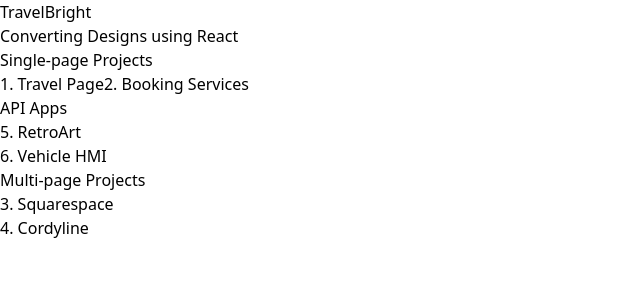
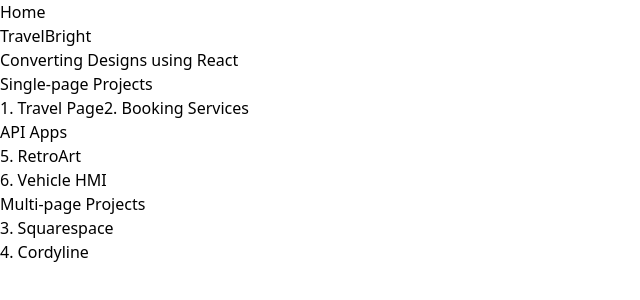
Before and after one commit to akin-oladejo/react-practice, a React (Vite) app: page / in a window 1280 px wide. Shown: the top 300 px of the page, without its empty margins (0-640 px from the left). Built offline with nearby package versions, Linux system fonts and the light colour scheme.

Commit message:
fix: add home link

```diff
--- a/src/components/RootHeader.jsx
+++ b/src/components/RootHeader.jsx
@@ -4,11 +4,20 @@
 
 export default function RootHeader() {
   return (
-    <div className="flex bg-black px-10 py-1 justify-center">
+    <div className="flex bg-black px-10 py-1 justify-between ">
+      {/* nav: Home */}
+      <NavLink
+        to={"/"}
+        className={`hover:text-gray-200 text-white px-5 py-1.5 self-start`}
+      >
+        Home
+      </NavLink>
+
+      <div className="flex px-5 py-1.5 justify-center">
         {/* nav: Travel */}
         <NavLink
           to="travel"
-        className={`hover:text-gray-200 text-white px-5 py-1.5 ${({
+          className={`hover:text-gray-200 px-5 text-white ${({
             isActive,
           }) => (isActive ? "text-yellow-300 border-white" : "text-red-500")}`}
         >
@@ -18,14 +27,15 @@
         {/* nav: Bright */}
         <NavLink
           to="bright"
-        className={`hover:text-gray-200 text-white px-5 py-1.5 ${({
-          isActive
-        }) =>
-          isActive ? text-red-600 : ""}`
-        }
+          className={`hover:text-gray-200 px-5 text-white ${({
+            isActive,
+          }) => (isActive ? text - red - 600 : "")}`}
         >
           Bright
         </NavLink>
       </div>
+
+      <div></div>
+    </div>
   );
 }
```
Lines whose indentation alone changed are shown as unchanged.
